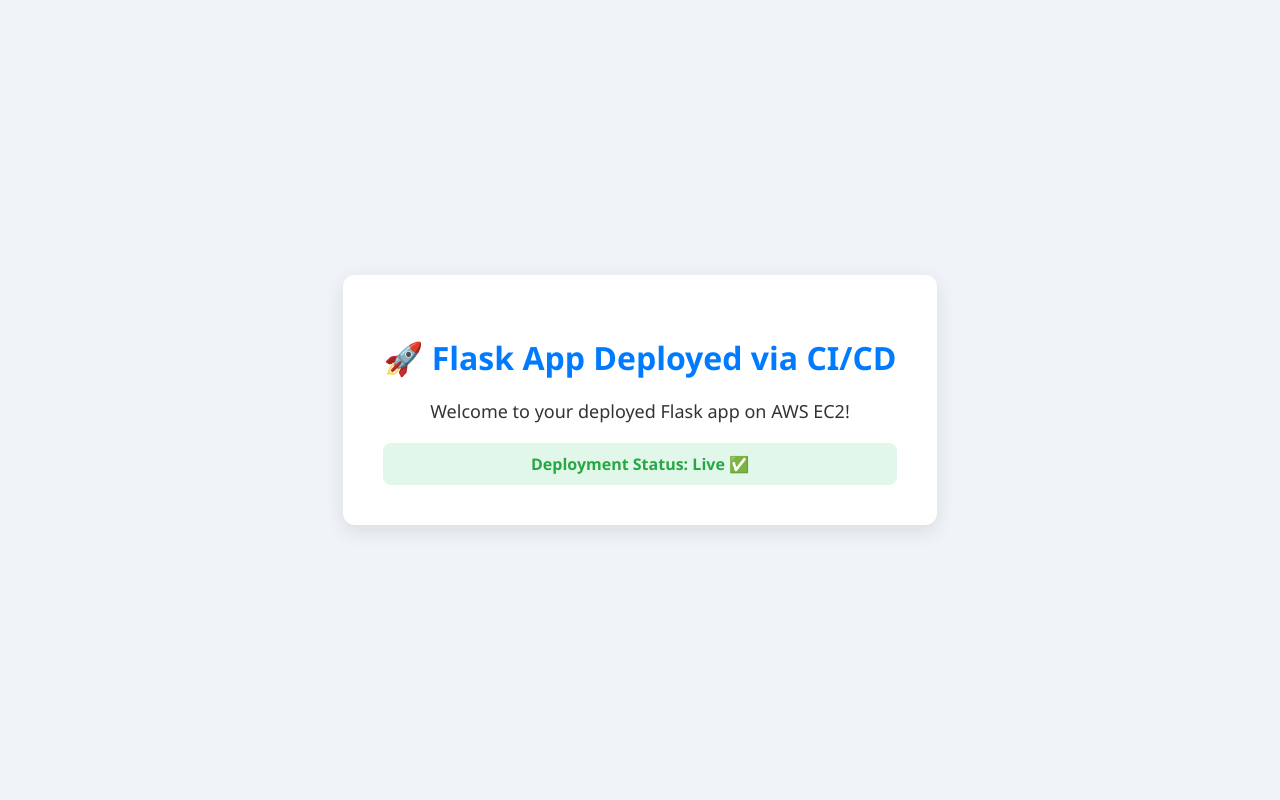
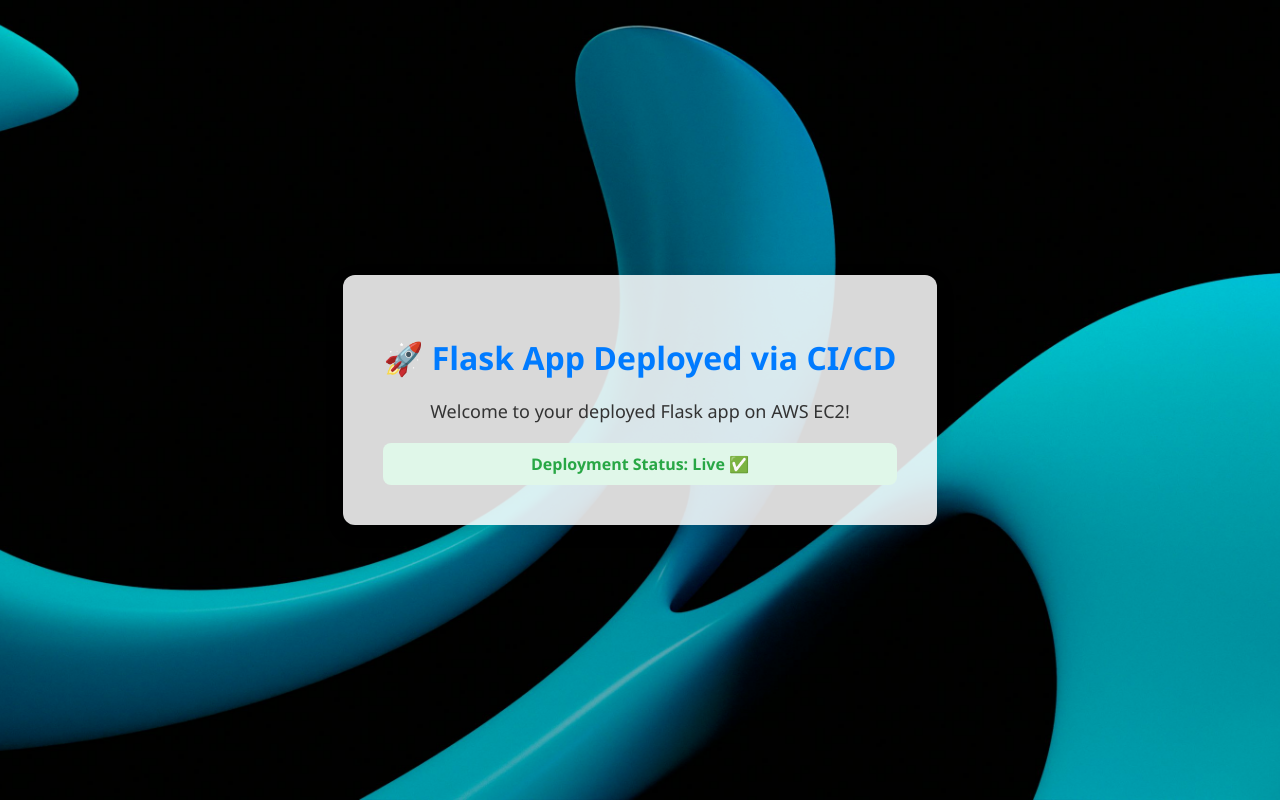
Before and after one commit to kudiyarohit/DevSync-Flask-CICD, a Flask app: page / in a window 1280 px wide. Run offline with Flask 3, Linux system fonts and the light colour scheme.

Commit message:
Add background image

```diff
--- a/templates/index.html
+++ b/templates/index.html
@@ -6,15 +6,16 @@
     <style>
         body {
             font-family: 'Segoe UI', sans-serif;
-            background: #f0f4f8;
+            background: url("/static/background.jpg") no-repeat center center fixed;
+            background-size: cover;
+            margin: 0;
+            height: 100vh;
             display: flex;
             align-items: center;
             justify-content: center;
-            height: 100vh;
-            margin: 0;
         }
         .card {
-            background: white;
+            background: rgba(255, 255, 255, 0.85);
             padding: 40px;
             border-radius: 12px;
             box-shadow: 0 6px 20px rgba(0, 0, 0, 0.1);
```
Also changed, not shown: static/background.jpg (added).
